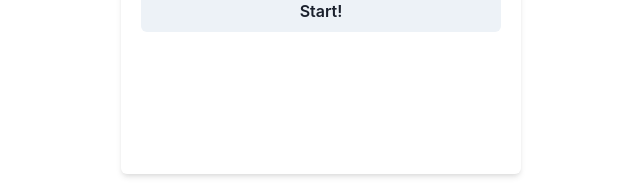
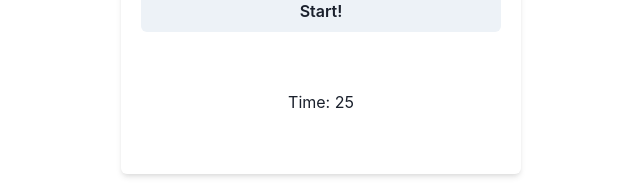
Before and after one commit to JMSBVS/What-the-flag-, a React (Vite) app: page / in a window 1280 px wide. Shown: the part 456-640 px from the top of the page, without its empty margins (319-959 px from the left). Built offline with nearby package versions, Linux system fonts and the light colour scheme.

Commit message:
Add files via upload
fixed flag svg path

```diff
--- a/src/App.jsx
+++ b/src/App.jsx
@@ -22,10 +22,10 @@ export default function App() {
         seconds={seconds}
         setSeconds={setSeconds}
       />
-      {/* <Timer
+      <Timer
         seconds={seconds}
         setSeconds={setSeconds}
-      /> */}
+      />
       {console.log(Timer)}
     </VStack >
   )
--- a/src/Components/Game.jsx
+++ b/src/Components/Game.jsx
@@ -122,7 +122,7 @@ export default function (props) {
                 >
                     <Image
                         objectFit="contain"
-                        src="public/flag-regular.svg"
+                        src="flag-regular.svg"
                         maxHeight="150px"
                         borderRadius='md'
                         display={showBtns ? "none" : ""}
--- a/src/main.jsx
+++ b/src/main.jsx
@@ -5,6 +5,6 @@ import { ChakraProvider } from '@chakra-ui/react'
 
 ReactDOM.createRoot(document.getElementById('root')).render(
   <ChakraProvider>
-    <App w="100%" />
+    <App />
   </ChakraProvider>
 )
```
Also changed, not shown: flag-regular.svg (added), 2 other files (tests, documents, lock files or other folders).
